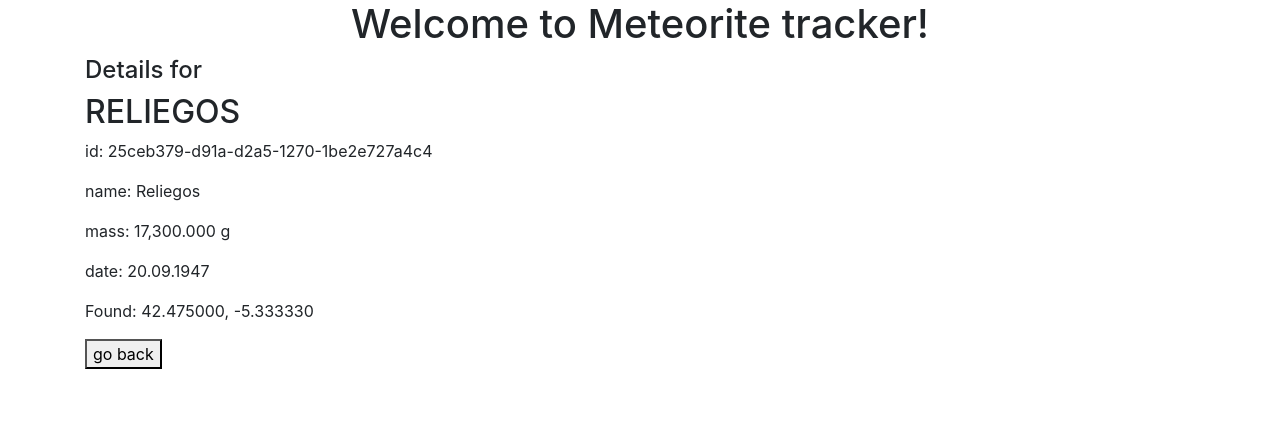
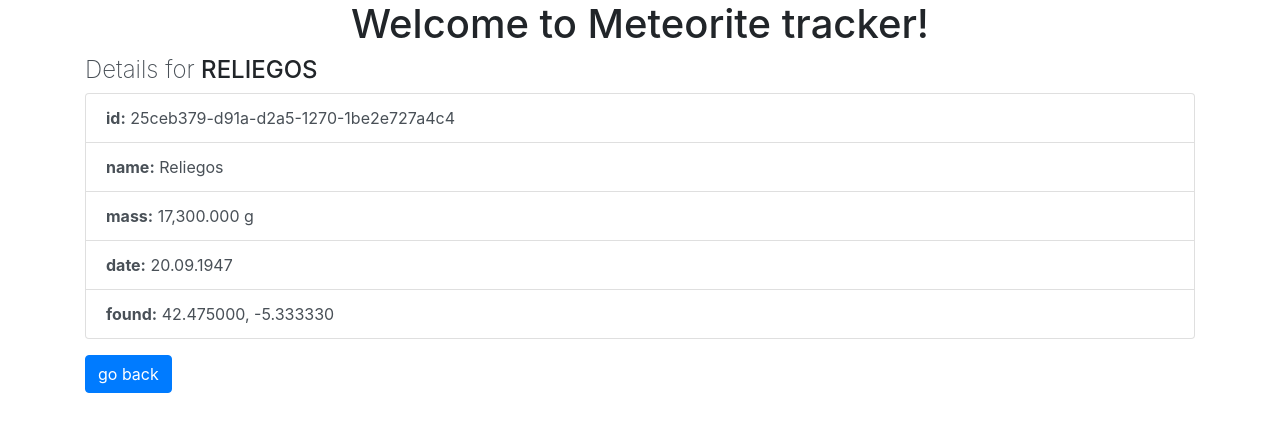
Before and after one commit to winsentoOtto/winsentoOtto.github.io, an Angular app in the folder Angular/angular-meteorite-tracker/: page /details/25ceb379-d91a-d2a5-1270-1be2e727a4c4 in a window 1280 px wide. Shown: the top 432 px of the page. Built offline with nearby package versions, Linux system fonts and the light colour scheme.

Commit message:
styles added

```diff
--- a/Angular/angular-meteorite-tracker/src/app/dashboard/dashboard.component.html
+++ b/Angular/angular-meteorite-tracker/src/app/dashboard/dashboard.component.html
@@ -1,5 +1,7 @@
 <div class="container">
-  <app-filter (setFilter)="setFilter($event)"></app-filter>
+  <div class="form-group">
+    <app-filter (setFilter)="setFilter($event)"></app-filter>
+  </div>
   <table class="table table-striped table-bordered">
     <thead>
       <tr>
--- a/Angular/angular-meteorite-tracker/src/app/filter/filter.component.css
+++ b/Angular/angular-meteorite-tracker/src/app/filter/filter.component.css
@@ -0,0 +1,7 @@
+.filter .form-control{
+  border: none;
+}
+
+label{
+  cursor: pointer;
+}
--- a/Angular/angular-meteorite-tracker/src/app/filter/filter.component.html
+++ b/Angular/angular-meteorite-tracker/src/app/filter/filter.component.html
@@ -1,18 +1,14 @@
 <div class="row">
-  <div class="input-group col-md-3 col-sm-12">
-    <div class="input-group-prepend">
-      <div class="input-group-text">
-        <input (click)="onChanged('fell');" type="checkbox" aria-label="only fell">
-      </div>
-      <input type="text" class="form-control" value="Only fell" readonly />
+  <div class="filter input-group col-md-3 col-sm-12">
+    <div class="form-check form-check-inline">
+      <input (click)="onChanged('fell');" class="form-check-input" type="checkbox" id="fell">
+      <label class="form-check-label" for="fell">Only fell</label>
     </div>
   </div>
-  <div class="input-group col-md-3 col-sm-12">
-    <div class="input-group-prepend">
-      <div class="input-group-text">
-        <input (click)="onChanged('importance');" type="checkbox" aria-label="only important">
-      </div>
-      <input type="text" class="form-control" value="Only important" readonly />
+  <div class="filter input-group col-md-3 col-sm-12">
+    <div class="form-check form-check-inline">
+      <input (click)="onChanged('importance');" class="form-check-input" type="checkbox" id="important">
+      <label class="form-check-label" for="important">Only important</label>
     </div>
   </div>
 </div>
--- a/Angular/angular-meteorite-tracker/src/app/meteorite-detail/meteorite-detail.component.css
+++ b/Angular/angular-meteorite-tracker/src/app/meteorite-detail/meteorite-detail.component.css
@@ -0,0 +1,7 @@
+h4 span{
+  color: #495057;
+  font-weight: 200;
+}
+.info-content li span{
+  font-weight: 700;
+}
--- a/Angular/angular-meteorite-tracker/src/app/meteorite-detail/meteorite-detail.component.html
+++ b/Angular/angular-meteorite-tracker/src/app/meteorite-detail/meteorite-detail.component.html
@@ -1,13 +1,15 @@
 <div class="container" *ngIf="meteorite">
-  <h4>Details for</h4>
-  <h2>{{meteorite.name | uppercase}}</h2>
-  <div>
-    <p><span>id:</span> {{meteorite.id}}</p>
-    <p><span>name:</span> {{meteorite.name}}</p>
-    <p><span>mass:</span> {{meteorite.mass | number:"1.3-3"}} g</p>
-    <p><span>date:</span> {{ meteorite.date | date:"dd.MM.yyyy" }}</p>
-    <p><span>{{ meteorite.fall }}:</span> {{ meteorite.latitude }}, {{ meteorite.longitude }}</p>
+  <h4><span>Details for</span> {{meteorite.name | uppercase}}</h4>
+  <div class="form-group">
+    <ul class="list-group info-content">
+      <li class="list-group-item list-group-item-action"><span>id:</span> {{meteorite.id}}</li>
+      <li class="list-group-item list-group-item-action"><span>name:</span> {{meteorite.name}}</li>
+      <li class="list-group-item list-group-item-action"><span>mass:</span> {{meteorite.mass | number:"1.3-3"}} g</li>
+      <li class="list-group-item list-group-item-action"><span>date:</span> {{ meteorite.date | date:"dd.MM.yyyy" }}</li>
+      <li class="list-group-item list-group-item-action"><span>{{ meteorite.fall | lowercase }}:</span> {{
+        meteorite.latitude }},
+        {{ meteorite.longitude }}</li>
+    </ul>
   </div>
-
-  <button (click)="goBack()">go back</button>
+  <button (click)="goBack()" class="btn btn-primary">go back</button>
 </div>
```
